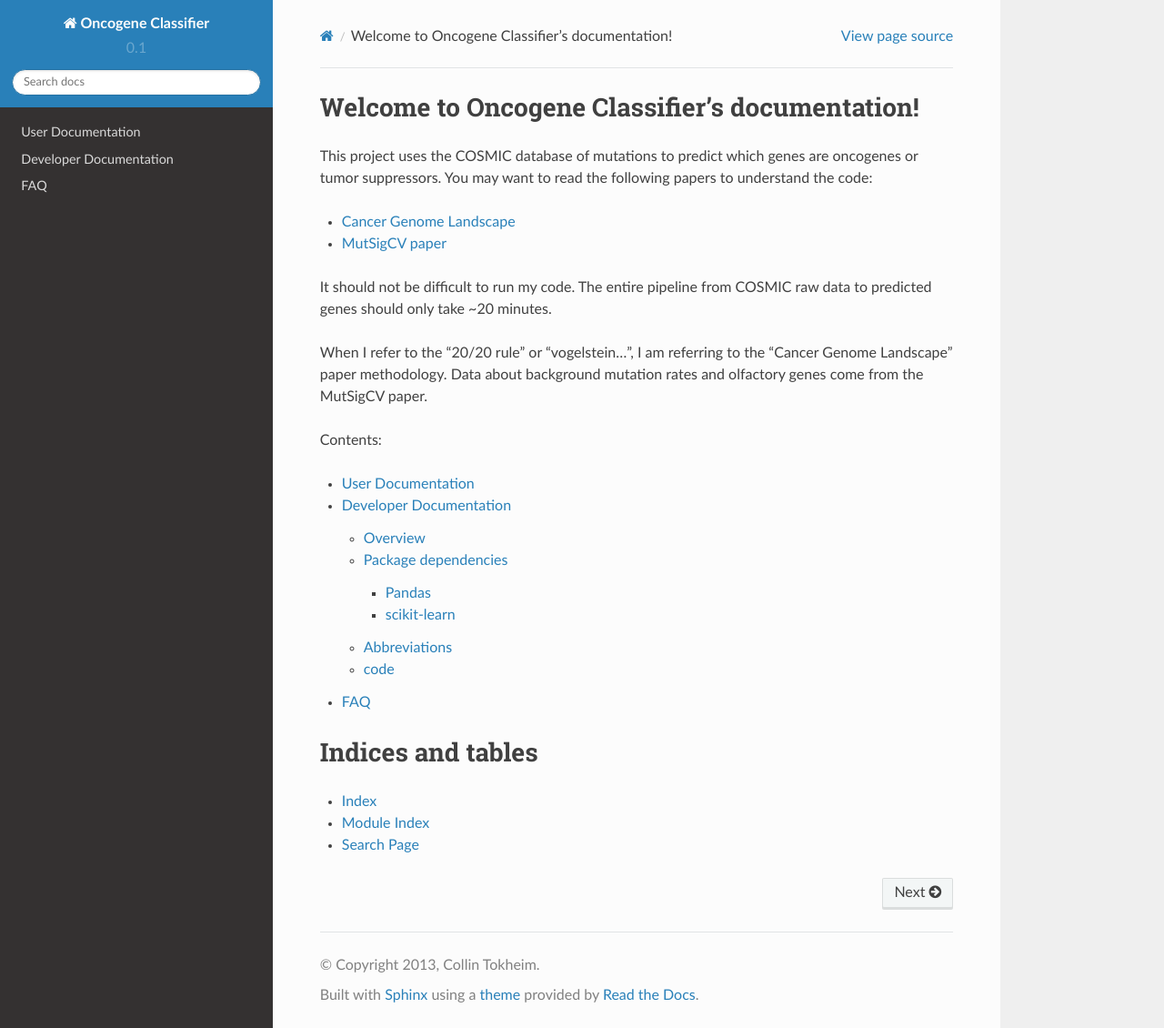
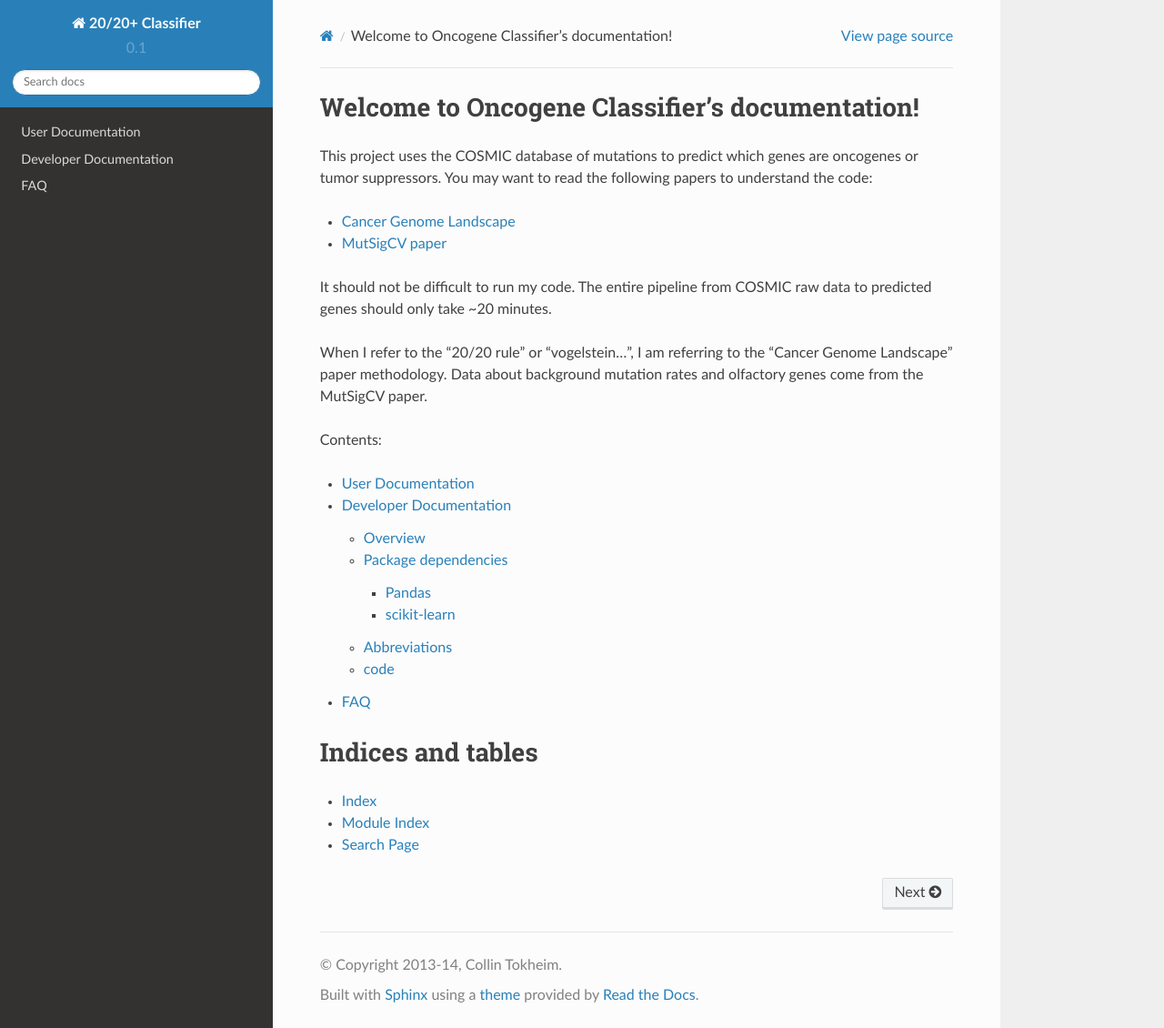
Before and after one commit to KarchinLab/2020plus, a Sphinx documentation site: the page built from doc/index.rst, in a window 1280 px wide and 1130 px high. Shown: the whole window at 91% size. Built offline with Sphinx 7.4.7 and the Read the Docs theme 2.0.0, drawn with Linux system fonts in a browser that asks for light colours.

Commit message:
Changed project name in sphinx conf.py

```diff
--- a/doc/conf.py
+++ b/doc/conf.py
@@ -17,7 +17,8 @@ import sphinx_rtd_theme  # import readthedocs.org theme
 # If extensions (or modules to document with autodoc) are in another directory,
 # add these directories to sys.path here. If the directory is relative to the
 # documentation root, use os.path.abspath to make it absolute, like shown here.
-sys.path.insert(0, os.path.abspath('/home/ctokheim/projects/oncogene_classifier/'))
+sys.path.insert(0, os.path.abspath('/home/ctokheim/projects/2020+/'))
+sys.path.insert(0, os.path.abspath('/home/ctokheim/projects/2020+/doc/'))
 
 # -- General configuration -----------------------------------------------------
 
@@ -41,8 +42,8 @@ source_suffix = '.rst'
 master_doc = 'index'
 
 # General information about the project.
-project = u'Oncogene Classifier'
-copyright = u'2013, Collin Tokheim'
+project = u'20/20+ Classifier'
+copyright = u'2013-14, Collin Tokheim'
 
 # The version info for the project you're documenting, acts as replacement for
 # |version| and |release|, also used in various other places throughout the
@@ -165,7 +166,7 @@ html_static_path = ['_static']
 #html_file_suffix = None
 
 # Output file base name for HTML help builder.
-htmlhelp_basename = 'OncogeneClassifierdoc'
+htmlhelp_basename = '2020plusClassifierdoc'
 
 
 # -- Options for LaTeX output --------------------------------------------------
@@ -184,7 +185,7 @@ latex_elements = {
 # Grouping the document tree into LaTeX files. List of tuples
 # (source start file, target name, title, author, documentclass [howto/manual]).
 latex_documents = [
-  ('index', 'OncogeneClassifier.tex', u'Oncogene Classifier Documentation',
+  ('index', '2020plusClassifier.tex', u'20/20+ Classifier Documentation',
    u'Collin Tokheim', 'manual'),
 ]
 
@@ -214,7 +215,7 @@ latex_documents = [
 # One entry per manual page. List of tuples
 # (source start file, name, description, authors, manual section).
 man_pages = [
-    ('index', 'oncogeneclassifier', u'Oncogene Classifier Documentation',
+    ('index', '2020plusclassifier', u'20/20+ Classifier Documentation',
      [u'Collin Tokheim'], 1)
 ]
 
@@ -228,8 +229,8 @@ man_pages = [
 # (source start file, target name, title, author,
 #  dir menu entry, description, category)
 texinfo_documents = [
-  ('index', 'OncogeneClassifier', u'Oncogene Classifier Documentation',
-   u'Collin Tokheim', 'OncogeneClassifier', 'One line description of project.',
+  ('index', '2020plusClassifier', u'20/20+ Classifier Documentation',
+   u'Collin Tokheim', '2020plusClassifier', 'One line description of project.',
    'Miscellaneous'),
 ]
 
```
